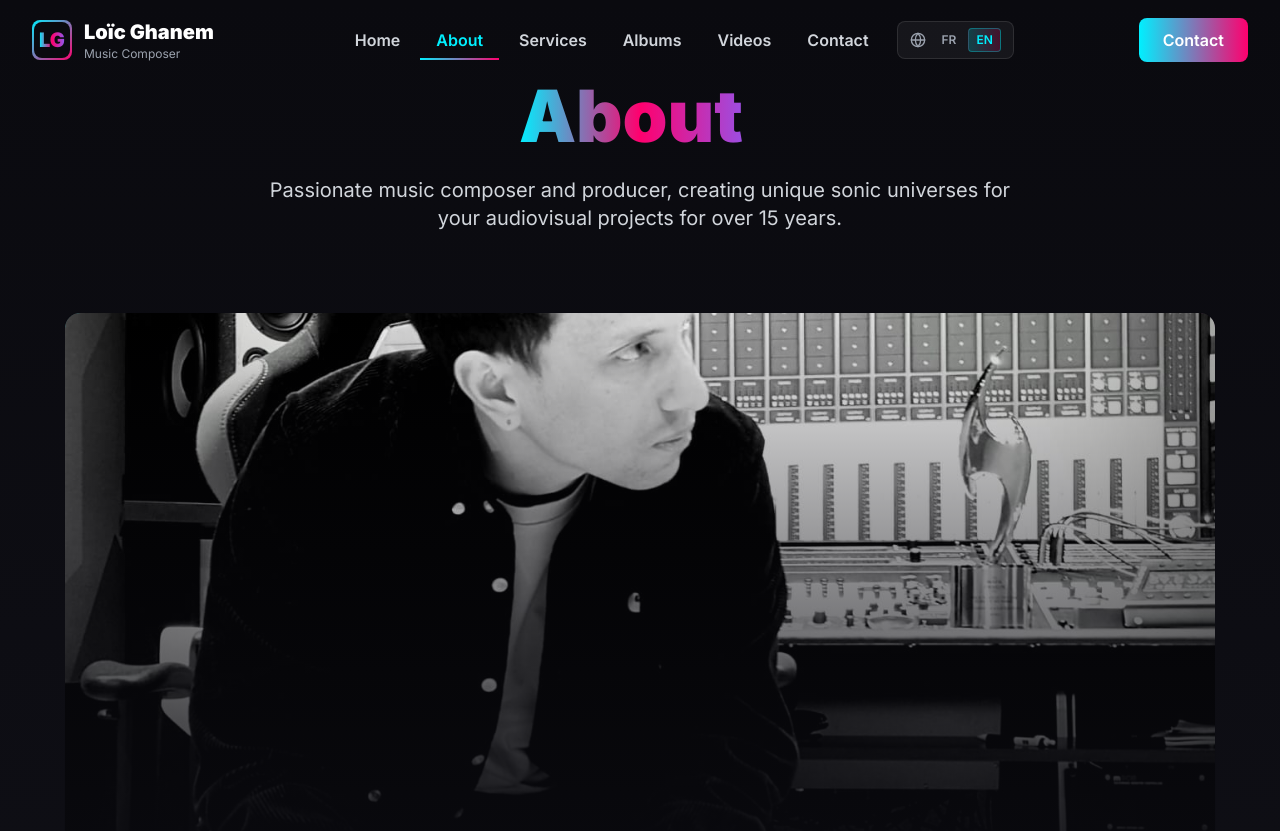
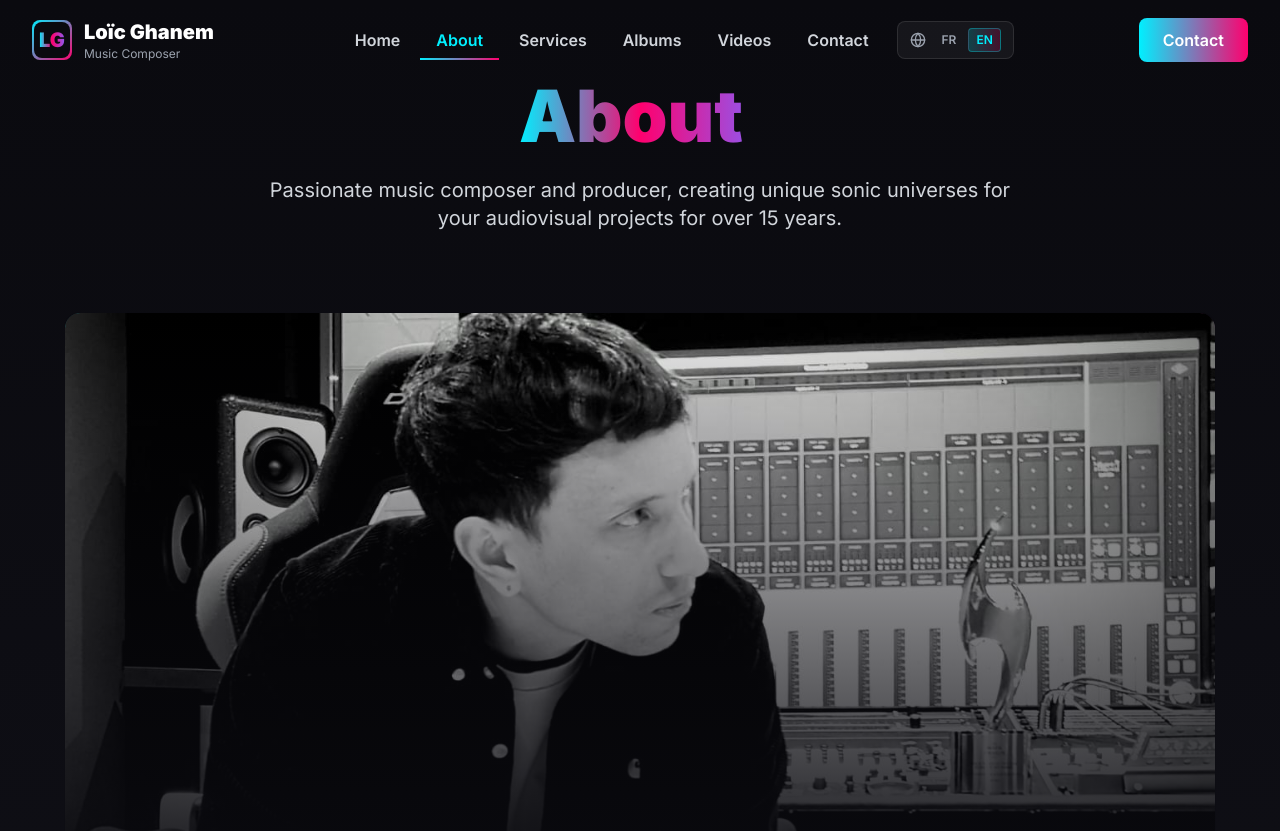
Before and after one commit to YoannDrx/portfolio-loic, a Next.js app: page /en/about in a window 1280 px wide. Shown: the top 831 px of the page. Built offline with nearby package versions, Linux system fonts and the light colour scheme.

Commit message:
fix  about photo

```diff
--- a/app/[locale]/about/page.tsx
+++ b/app/[locale]/about/page.tsx
@@ -43,7 +43,8 @@ export default async function AboutPage({ params }: { params: Promise<{ locale:
                     src="/img/slider/loic-studio-front.jpg"
                     alt="Loïc Ghanem in studio"
                     fill
-                    className="object-cover object-center"
+                    className="object-cover"
+                    style={{ objectPosition: "50% 35%" }}
                     priority
                   />
                   <div className="absolute inset-0 bg-gradient-to-t from-obsidian via-obsidian/50 to-transparent" />
```
